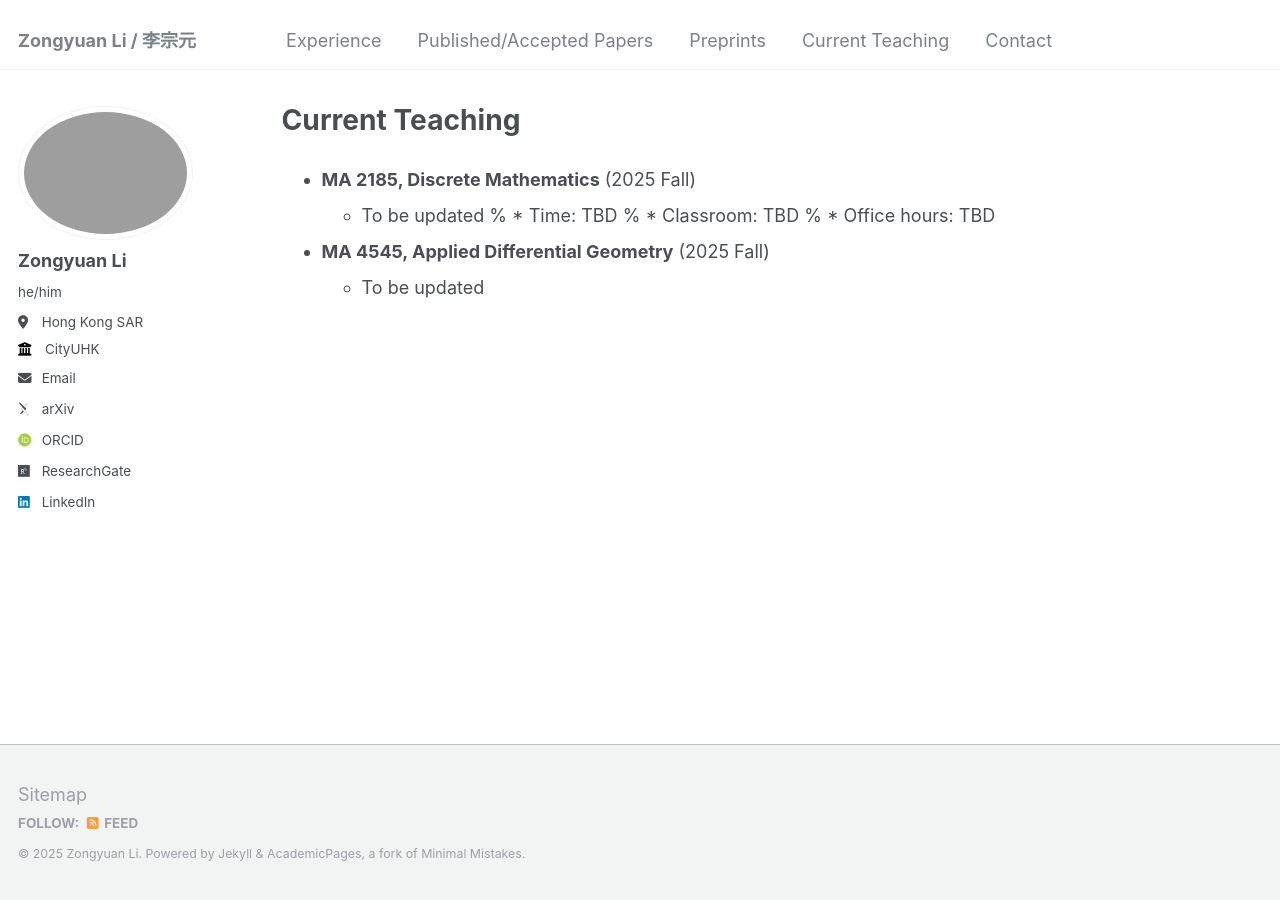
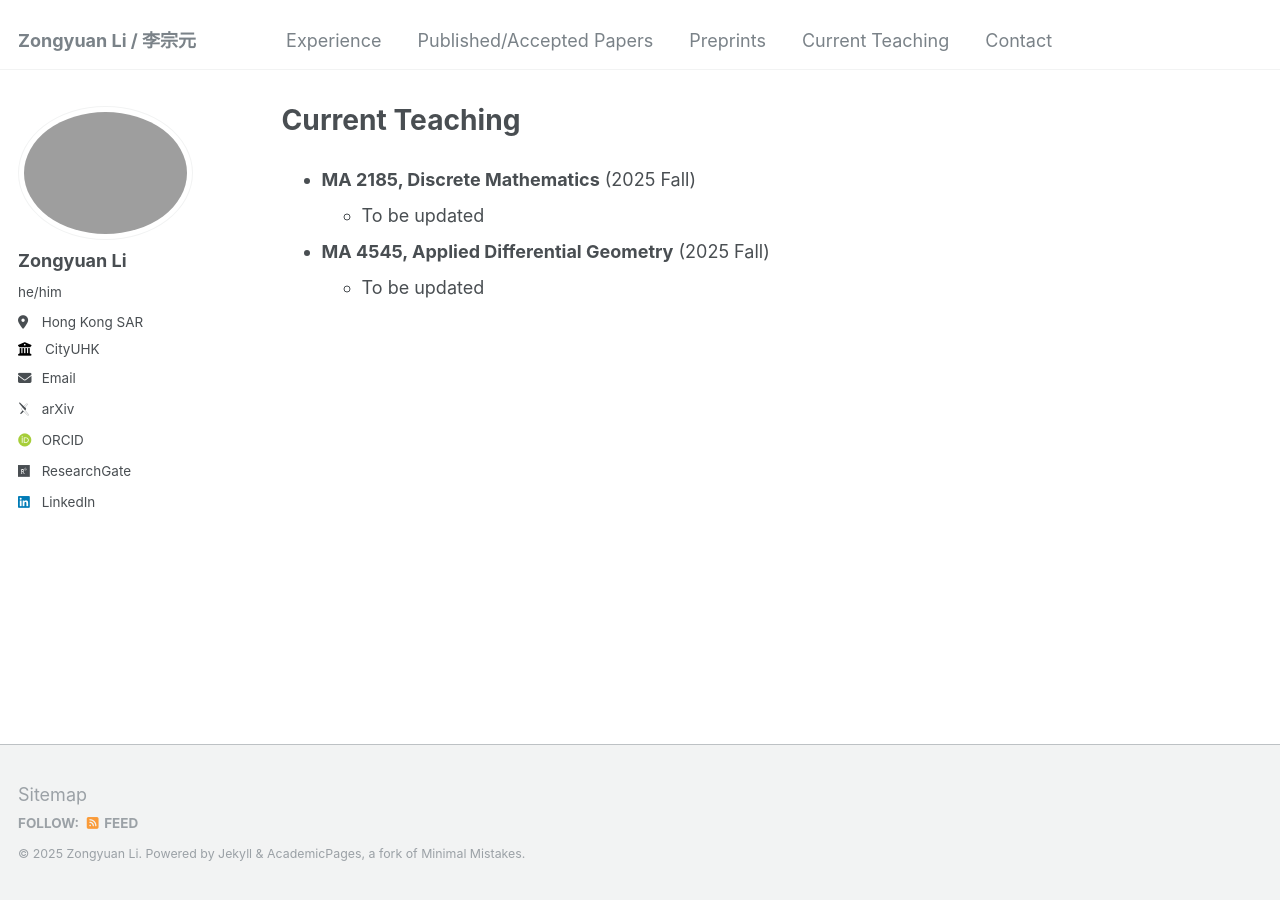
Before and after one commit to zongyuan-li/zongyuan-li.github.io, a Jekyll site: the page built from _pages/CurrentTeaching.md, in a window 1280 px wide. Built offline with Jekyll 4.4.1, drawn with Linux system fonts in a browser that asks for light colours; some web fonts are replaced.

Commit message:
Update CurrentTeaching.md

```diff
--- a/_pages/CurrentTeaching.md
+++ b/_pages/CurrentTeaching.md
@@ -12,9 +12,6 @@ redirect_from:
 
   * **MA 2185, Discrete Mathematics** (2025 Fall)
        * To be updated
-%      * Time: TBD
-%      * Classroom: TBD
-%      * Office hours: TBD
 
   * **MA 4545, Applied Differential Geometry** (2025 Fall)
       * To be updated
```
